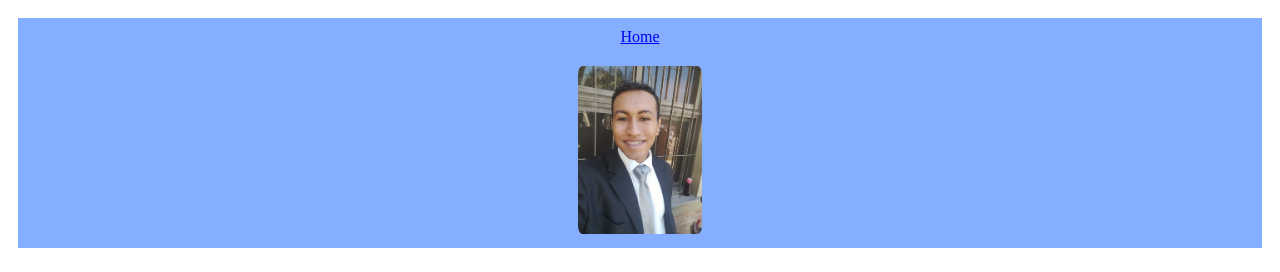
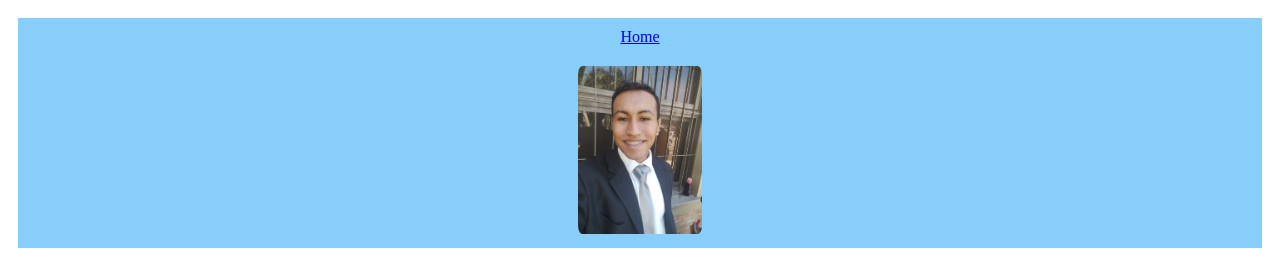
Before and after one commit to lucascardlima/IntroWeb, a plain HTML site: page index.html in a window 1280 px wide. Shown: the top 272 px of the page. Drawn offline with Linux system fonts and the light colour scheme.

Commit message:
Update index.html

```diff
--- a/index.html
+++ b/index.html
@@ -47,7 +47,7 @@
             padding: 10px;
         }
         .cabecalho{
-            background-color: #85AEFF;
+            background-color: lightskyblue;
         }
         .menu{
             padding: 10px;
```
